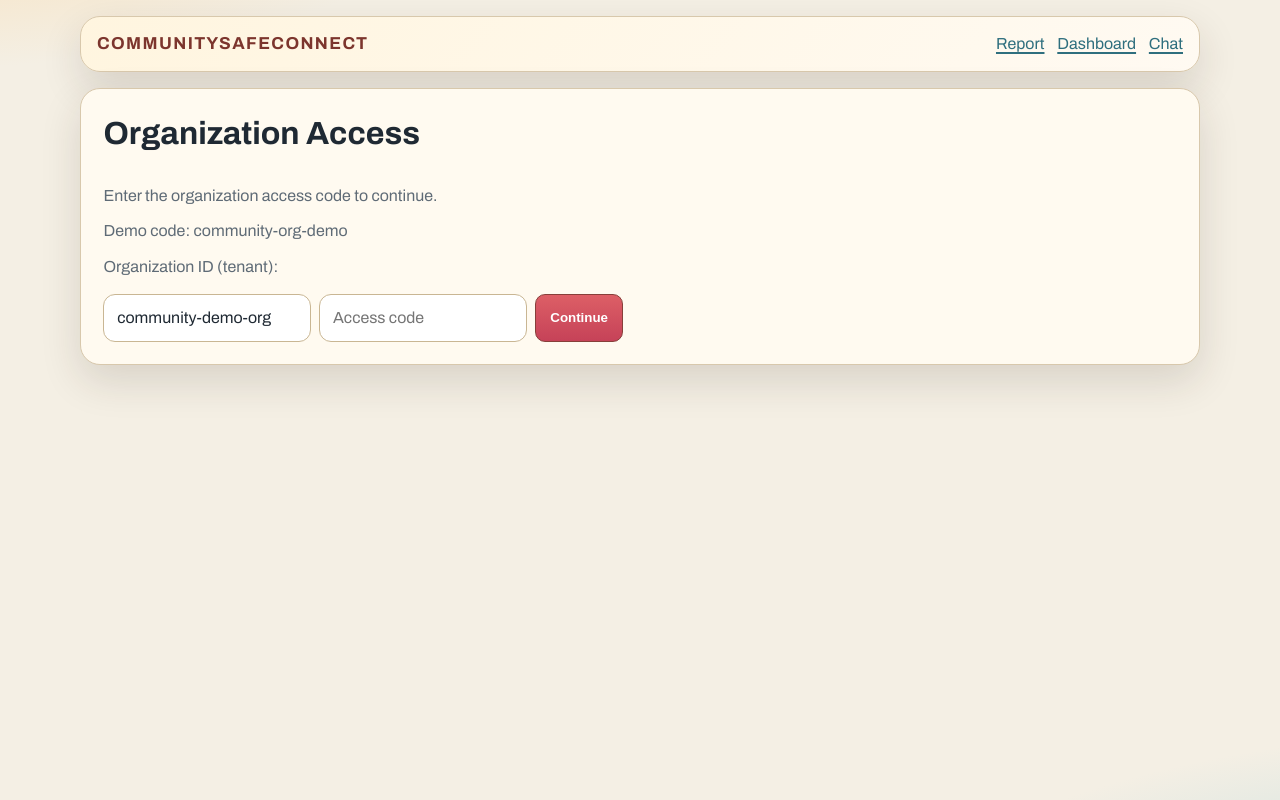
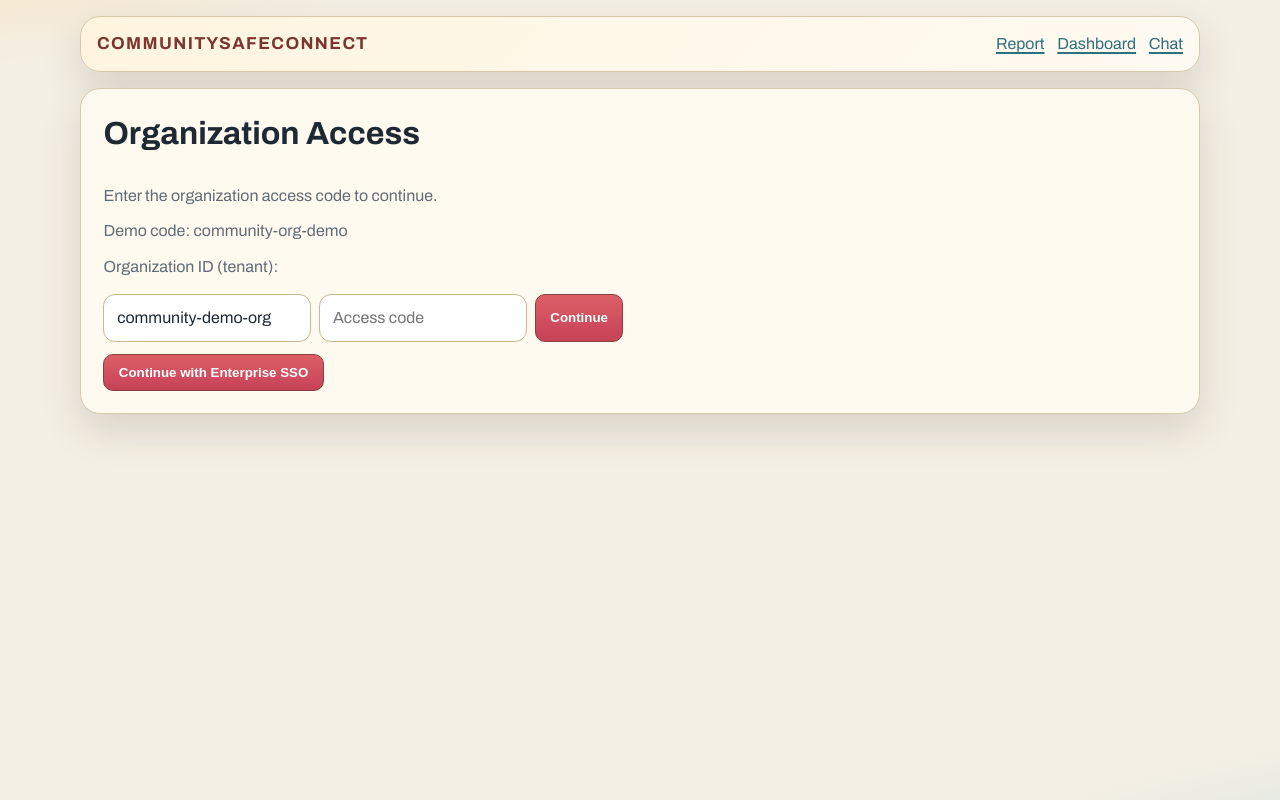
Before and after one commit to bigapc/CommunitySafeConnect, a Next.js app: page /access in a window 1280 px wide. Built offline with nearby package versions, Linux system fonts and the light colour scheme; no server answers.

Commit message:
feat(sso): add OIDC-first enterprise SSO scaffold

```diff
--- a/app/access/page.tsx
+++ b/app/access/page.tsx
@@ -3,12 +3,14 @@ import AccessForm from "@/components/AccessForm";
 interface AccessPageProps {
   searchParams: Promise<{
     next?: string;
+    sso_error?: string;
   }>;
 }
 
 export default async function AccessPage({ searchParams }: AccessPageProps) {
   const params = await searchParams;
   const nextPath = typeof params.next === "string" ? params.next : "/dashboard";
+  const ssoError = typeof params.sso_error === "string" ? params.sso_error : "";
 
-  return <AccessForm nextPath={nextPath} />;
+  return <AccessForm nextPath={nextPath} ssoError={ssoError} />;
 }
--- /dev/null
+++ b/app/api/sso/oidc/callback/route.ts
@@ -0,0 +1,106 @@
+import { NextRequest, NextResponse } from "next/server";
+import {
+  ADMIN_COOKIE_NAME,
+  ORGANIZATION_CONTEXT_COOKIE_NAME,
+  ORGANIZATION_COOKIE_NAME,
+  createOrganizationContextCookieValue,
+  createSessionCookieValue,
+  getSessionCookieOptions,
+} from "@/lib/access";
+import { createAuditLog } from "@/lib/localDataStore";
+import { getClientIp } from "@/lib/securityRateLimit";
+import { getSsoConfig, verifyOidcState } from "@/lib/sso";
+
+export async function GET(request: NextRequest) {
+  const error = request.nextUrl.searchParams.get("error");
+  const code = request.nextUrl.searchParams.get("code");
+  const state = request.nextUrl.searchParams.get("state");
+
+  const context = verifyOidcState(state);
+
+  if (!context) {
+    return NextResponse.redirect(new URL("/access?sso_error=invalid_state", request.url), 303);
+  }
+
+  if (error || !code) {
+    const redirectUrl = new URL("/access", request.url);
+    redirectUrl.searchParams.set("next", context.nextPath);
+    redirectUrl.searchParams.set("sso_error", error || "missing_code");
+    return NextResponse.redirect(redirectUrl, 303);
+  }
+
+  const config = getSsoConfig(request.nextUrl.origin);
+
+  if (!config.mockMode && (!config.clientId || !config.clientSecret || !config.tokenEndpoint || !config.redirectUri)) {
+    const redirectUrl = new URL("/access", request.url);
+    redirectUrl.searchParams.set("next", context.nextPath);
+    redirectUrl.searchParams.set("sso_error", "oidc_not_configured");
+    return NextResponse.redirect(redirectUrl, 303);
+  }
+
+  if (!config.mockMode) {
+    try {
+      const tokenResponse = await fetch(config.tokenEndpoint as string, {
+        method: "POST",
+        headers: {
+          "Content-Type": "application/x-www-form-urlencoded",
+        },
+        body: new URLSearchParams({
+          grant_type: "authorization_code",
+          code,
+          client_id: config.clientId as string,
+          client_secret: config.clientSecret as string,
+          redirect_uri: config.redirectUri as string,
+        }),
+      });
+
+      if (!tokenResponse.ok) {
+        const redirectUrl = new URL("/access", request.url);
+        redirectUrl.searchParams.set("next", context.nextPath);
+        redirectUrl.searchParams.set("sso_error", "token_exchange_failed");
+        return NextResponse.redirect(redirectUrl, 303);
+      }
+    } catch {
+      const redirectUrl = new URL("/access", request.url);
+      redirectUrl.searchParams.set("next", context.nextPath);
+      redirectUrl.searchParams.set("sso_error", "token_exchange_failed");
+      return NextResponse.redirect(redirectUrl, 303);
+    }
+  }
+
+  const cookieOptions = getSessionCookieOptions();
+  const redirectUrl = new URL(context.nextPath, request.url);
+  const response = NextResponse.redirect(redirectUrl, 303);
+
+  response.cookies.set(
+    ORGANIZATION_COOKIE_NAME,
+    createSessionCookieValue("organization"),
+    cookieOptions
+  );
+
+  if (context.scope === "admin") {
+    response.cookies.set(
+      ADMIN_COOKIE_NAME,
+      createSessionCookieValue("admin"),
+      cookieOptions
+    );
+  }
+
+  response.cookies.set(
+    ORGANIZATION_CONTEXT_COOKIE_NAME,
+    createOrganizationContextCookieValue(context.organizationId),
+    cookieOptions
+  );
+
+  createAuditLog(context.organizationId, {
+    action: "sso_login",
+    scope: context.scope,
+    retention_mode: "hard",
+    retained_until: null,
+    request_path: `${request.nextUrl.pathname}${request.nextUrl.search}`,
+    ip_address: getClientIp(request),
+    user_agent: request.headers.get("user-agent"),
+  });
+
+  return response;
+}
--- /dev/null
+++ b/app/api/sso/oidc/start/route.ts
@@ -0,0 +1,29 @@
+import { NextRequest, NextResponse } from "next/server";
+import {
+  buildOidcAuthorizationUrl,
+  normalizeOrganizationId,
+  normalizePath,
+  normalizeScope,
+} from "@/lib/sso";
+
+export async function GET(request: NextRequest) {
+  const nextPath = normalizePath(request.nextUrl.searchParams.get("next"));
+  const scope = normalizeScope(request.nextUrl.searchParams.get("scope"));
+  const organizationId = normalizeOrganizationId(request.nextUrl.searchParams.get("org"));
+
+  const authUrl = buildOidcAuthorizationUrl(request.nextUrl.origin, {
+    nextPath,
+    organizationId,
+    scope,
+    issuedAt: Date.now(),
+  });
+
+  if (!authUrl) {
+    const redirectUrl = new URL("/access", request.url);
+    redirectUrl.searchParams.set("next", nextPath);
+    redirectUrl.searchParams.set("sso_error", "oidc_not_configured");
+    return NextResponse.redirect(redirectUrl, 303);
+  }
+
+  return NextResponse.redirect(authUrl, 303);
+}
--- /dev/null
+++ b/app/api/sso/saml/start/route.ts
@@ -0,0 +1,12 @@
+import { NextResponse } from "next/server";
+
+export async function GET() {
+  return NextResponse.json(
+    {
+      error: "SAML scaffold is not configured yet.",
+      nextStep:
+        "Configure enterprise SAML metadata exchange and assertion validation. Use OIDC start endpoint for current SSO testing.",
+    },
+    { status: 501 }
+  );
+}
--- a/components/AccessForm.tsx
+++ b/components/AccessForm.tsx
@@ -5,9 +5,10 @@ import { useRouter } from "next/navigation";
 
 interface AccessFormProps {
   nextPath: string;
+  ssoError?: string;
 }
 
-export default function AccessForm({ nextPath }: AccessFormProps) {
+export default function AccessForm({ nextPath, ssoError = "" }: AccessFormProps) {
   const router = useRouter();
   const [accessCode, setAccessCode] = useState("");
   const [organizationId, setOrganizationId] = useState("community-demo-org");
@@ -49,6 +50,16 @@ export default function AccessForm({ nextPath }: AccessFormProps) {
     router.refresh();
   }
 
+  function handleEnterpriseSso() {
+    const params = new URLSearchParams({
+      next: nextPath,
+      scope,
+      org: organizationId,
+    });
+
+    window.location.assign(`/api/sso/oidc/start?${params.toString()}`);
+  }
+
   return (
     <main className="container">
       <h2>{scope === "admin" ? "Admin Access" : "Organization Access"}</h2>
@@ -82,6 +93,12 @@ export default function AccessForm({ nextPath }: AccessFormProps) {
           {isSubmitting ? "Checking..." : "Continue"}
         </button>
       </form>
+      <div style={{ marginTop: "0.75rem" }}>
+        <button type="button" onClick={handleEnterpriseSso} disabled={isSubmitting}>
+          Continue with Enterprise SSO
+        </button>
+      </div>
+      {ssoError && <p className="report-feedback error">SSO sign-in error: {ssoError}</p>}
       {errorMessage && <p className="report-feedback error">{errorMessage}</p>}
     </main>
   );
--- /dev/null
+++ b/lib/sso.ts
@@ -0,0 +1,159 @@
+import { createHmac, timingSafeEqual } from "node:crypto";
+
+export type SsoScope = "organization" | "admin";
+
+export interface OidcStartContext {
+  nextPath: string;
+  organizationId: string;
+  scope: SsoScope;
+  issuedAt: number;
+}
+
+interface SsoConfig {
+  issuerUrl: string | null;
+  clientId: string | null;
+  clientSecret: string | null;
+  authEndpoint: string | null;
+  tokenEndpoint: string | null;
+  redirectUri: string | null;
+  mockMode: boolean;
+}
+
+const DEV_DEFAULT_SESSION_SECRET = "communitysafeconnect-dev-secret";
+const STATE_MAX_AGE_MS = 10 * 60 * 1000;
+
+function getSessionSecret() {
+  return process.env.ACCESS_SESSION_SECRET || DEV_DEFAULT_SESSION_SECRET;
+}
+
+export function getSsoConfig(requestOrigin?: string): SsoConfig {
+  const issuerUrl = process.env.OIDC_ISSUER_URL || null;
+  const clientId = process.env.OIDC_CLIENT_ID || null;
+  const clientSecret = process.env.OIDC_CLIENT_SECRET || null;
+
+  const authEndpoint =
+    process.env.OIDC_AUTHORIZATION_ENDPOINT ||
+    (issuerUrl ? `${issuerUrl.replace(/\/$/, "")}/authorize` : null);
+
+  const tokenEndpoint =
+    process.env.OIDC_TOKEN_ENDPOINT ||
+    (issuerUrl ? `${issuerUrl.replace(/\/$/, "")}/token` : null);
+
+  const redirectUri =
+    process.env.OIDC_REDIRECT_URI ||
+    (requestOrigin ? `${requestOrigin.replace(/\/$/, "")}/api/sso/oidc/callback` : null);
+
+  return {
+    issuerUrl,
+    clientId,
+    clientSecret,
+    authEndpoint,
+    tokenEndpoint,
+    redirectUri,
+    mockMode: process.env.OIDC_MOCK_MODE === "true" || process.env.NODE_ENV !== "production",
+  };
+}
+
+export function isOidcConfigured(requestOrigin?: string) {
+  const config = getSsoConfig(requestOrigin);
+
+  return Boolean(
+    config.clientId &&
+      config.authEndpoint &&
+      config.tokenEndpoint &&
+      config.redirectUri
+  );
+}
+
+function encodeContext(context: OidcStartContext) {
+  return Buffer.from(JSON.stringify(context)).toString("base64url");
+}
+
+function decodeContext(value: string) {
+  return JSON.parse(Buffer.from(value, "base64url").toString("utf8")) as OidcStartContext;
+}
+
+export function createOidcState(context: OidcStartContext) {
+  const payload = encodeContext(context);
+  const signature = createHmac("sha256", getSessionSecret()).update(payload).digest("hex");
+  return `${payload}.${signature}`;
+}
+
+export function verifyOidcState(state: string | null) {
+  if (!state) {
+    return null;
+  }
+
+  const splitIndex = state.lastIndexOf(".");
+
+  if (splitIndex <= 0) {
+    return null;
+  }
+
+  const payload = state.slice(0, splitIndex);
+  const actualSig = state.slice(splitIndex + 1);
+  const expectedSig = createHmac("sha256", getSessionSecret()).update(payload).digest("hex");
+
+  const actualBuffer = Buffer.from(actualSig);
+  const expectedBuffer = Buffer.from(expectedSig);
+
+  if (actualBuffer.length !== expectedBuffer.length) {
+    return null;
+  }
+
+  if (!timingSafeEqual(actualBuffer, expectedBuffer)) {
+    return null;
+  }
+
+  const context = decodeContext(payload);
+
+  if (Date.now() - context.issuedAt > STATE_MAX_AGE_MS) {
+    return null;
+  }
+
+  return context;
+}
+
+export function buildOidcAuthorizationUrl(
+  requestOrigin: string,
+  context: OidcStartContext
+) {
+  const config = getSsoConfig(requestOrigin);
+
+  if (!config.clientId || !config.authEndpoint || !config.redirectUri) {
+    return null;
+  }
+
+  const state = createOidcState(context);
+  const params = new URLSearchParams({
+    client_id: config.clientId,
+    redirect_uri: config.redirectUri,
+    response_type: "code",
+    scope: "openid profile email",
+    state,
+  });
+
+  return `${config.authEndpoint}?${params.toString()}`;
+}
+
+export function normalizePath(value: string | null | undefined) {
+  if (!value || !value.startsWith("/")) {
+    return "/dashboard";
+  }
+
+  return value;
+}
+
+export function normalizeScope(value: string | null | undefined): SsoScope {
+  return value === "admin" ? "admin" : "organization";
+}
+
+export function normalizeOrganizationId(value: string | null | undefined) {
+  const normalized = (value || "community-demo-org")
+    .trim()
+    .toLowerCase()
+    .replace(/[^a-z0-9-_]/g, "-")
+    .slice(0, 64);
+
+  return normalized || "community-demo-org";
+}
```
Also changed, not shown: 1 other file (tests, documents, lock files or other folders).
